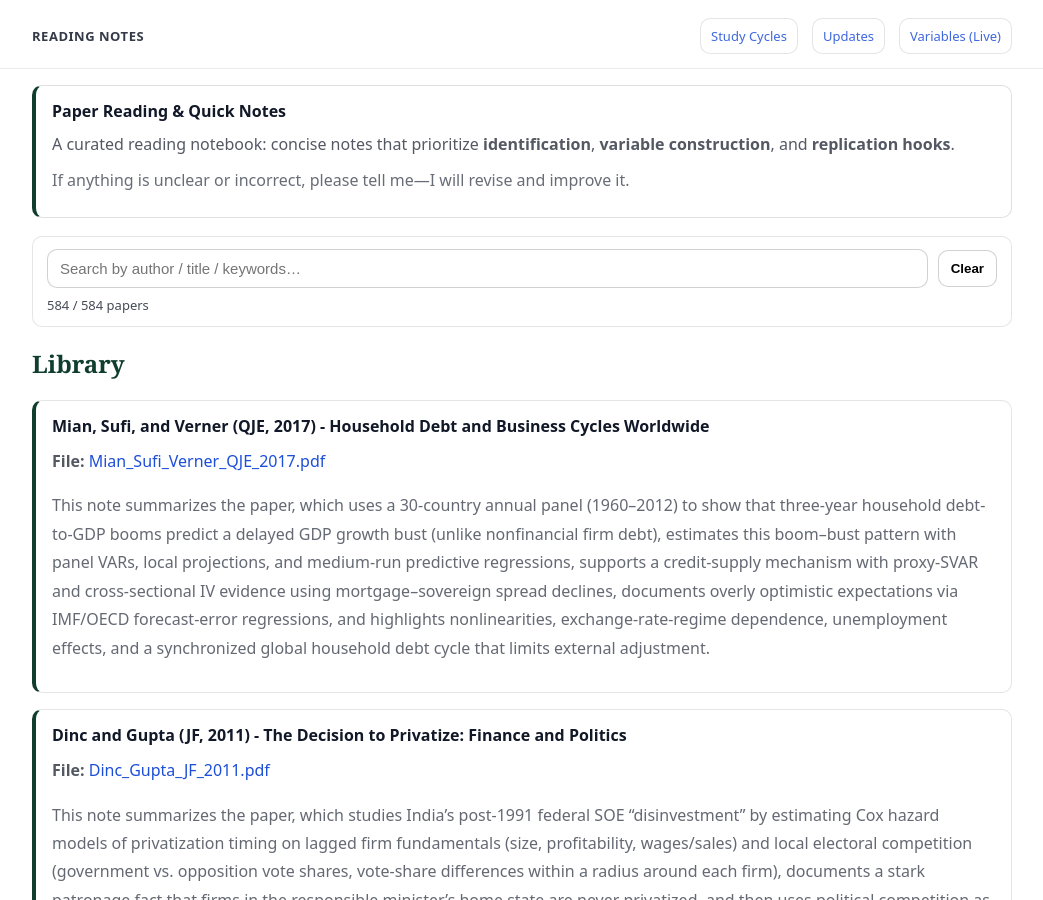
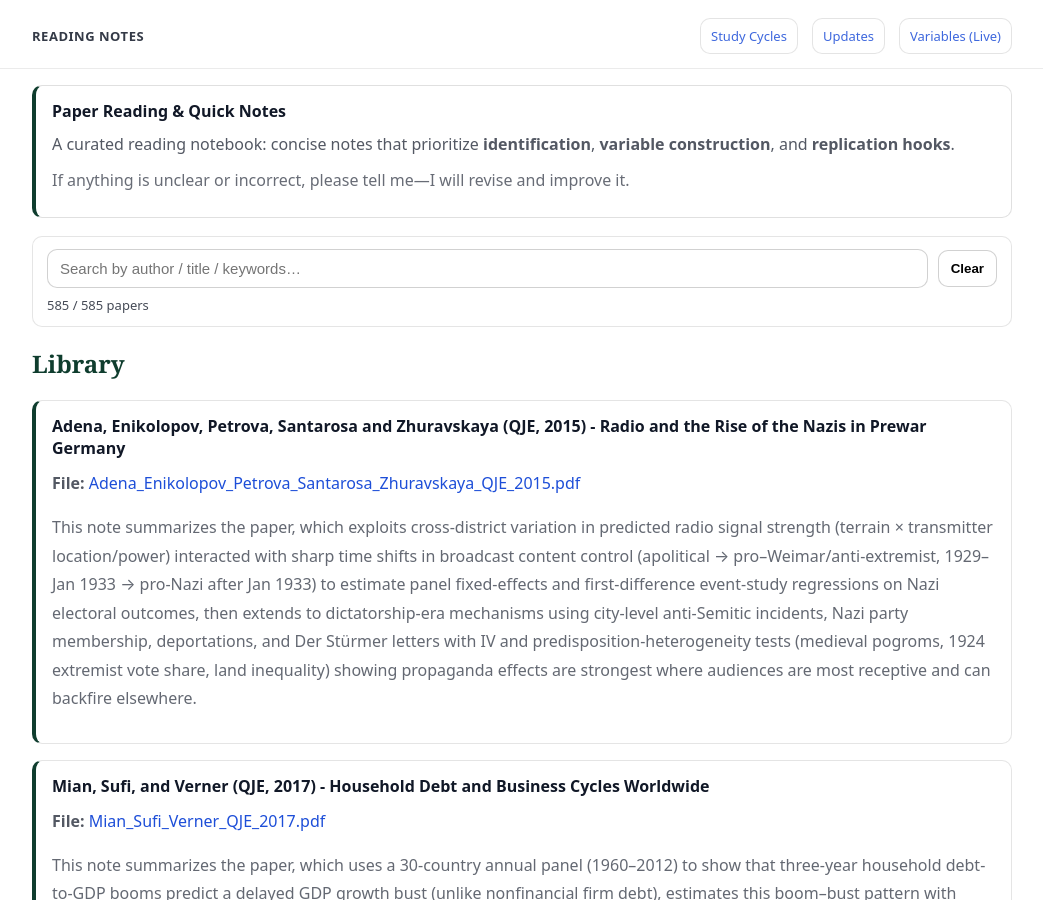
Before and after one commit to yaxinzn/study-archive, a Jekyll site: the page built from reading/index.md, in a window 1280 px wide and 900 px high. Shown: the whole window, without its empty margins (118-1161 px from the left). Built offline with Jekyll 4.4.1, drawn with Linux system fonts in a browser that asks for light colours.

Commit message:
Reading: add/update Adena_Enikolopov_Petrova_Santarosa_Zhuravskaya_QJE_2015.pdf

```diff
--- a/_data/reading.yml
+++ b/_data/reading.yml
@@ -1,3 +1,7 @@
+- title: "Adena, Enikolopov, Petrova, Santarosa and Zhuravskaya (QJE, 2015) - Radio and the Rise of the Nazis in Prewar Germany"
+  file: "Adena_Enikolopov_Petrova_Santarosa_Zhuravskaya_QJE_2015.pdf"
+  desc: "This note summarizes the paper, which exploits cross-district variation in predicted radio signal strength (terrain × transmitter location/power) interacted with sharp time shifts in broadcast content control (apolitical → pro–Weimar/anti-extremist, 1929–Jan 1933 → pro-Nazi after Jan 1933) to estimate panel fixed-effects and first-difference event-study regressions on Nazi electoral outcomes, then extends to dictatorship-era mechanisms using city-level anti-Semitic incidents, Nazi party membership, deportations, and Der Stürmer letters with IV and predisposition-heterogeneity tests (medieval pogroms, 1924 extremist vote share, land inequality) showing propaganda effects are strongest where audiences are most receptive and can backfire elsewhere."
+
 - title: "Mian, Sufi, and Verner (QJE, 2017) - Household Debt and Business Cycles Worldwide"
   file: "Mian_Sufi_Verner_QJE_2017.pdf"
   desc: "This note summarizes the paper, which uses a 30-country annual panel (1960–2012) to show that three-year household debt-to-GDP booms predict a delayed GDP growth bust (unlike nonfinancial firm debt), estimates this boom–bust pattern with panel VARs, local projections, and medium-run predictive regressions, supports a credit-supply mechanism with proxy-SVAR and cross-sectional IV evidence using mortgage–sovereign spread declines, documents overly optimistic expectations via IMF/OECD forecast-error regressions, and highlights nonlinearities, exchange-rate-regime dependence, unemployment effects, and a synchronized global household debt cycle that limits external adjustment."
```
Also changed, not shown: 1 other file.
